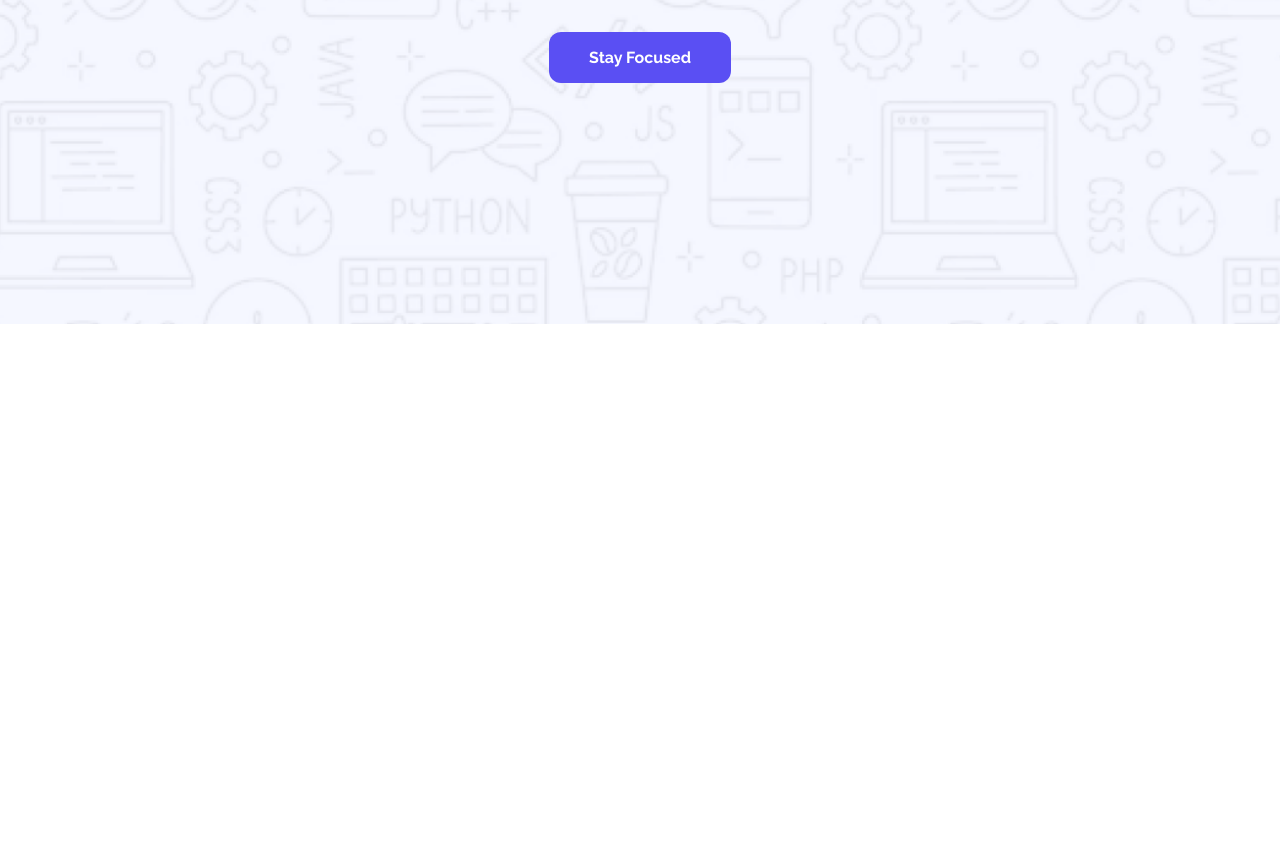
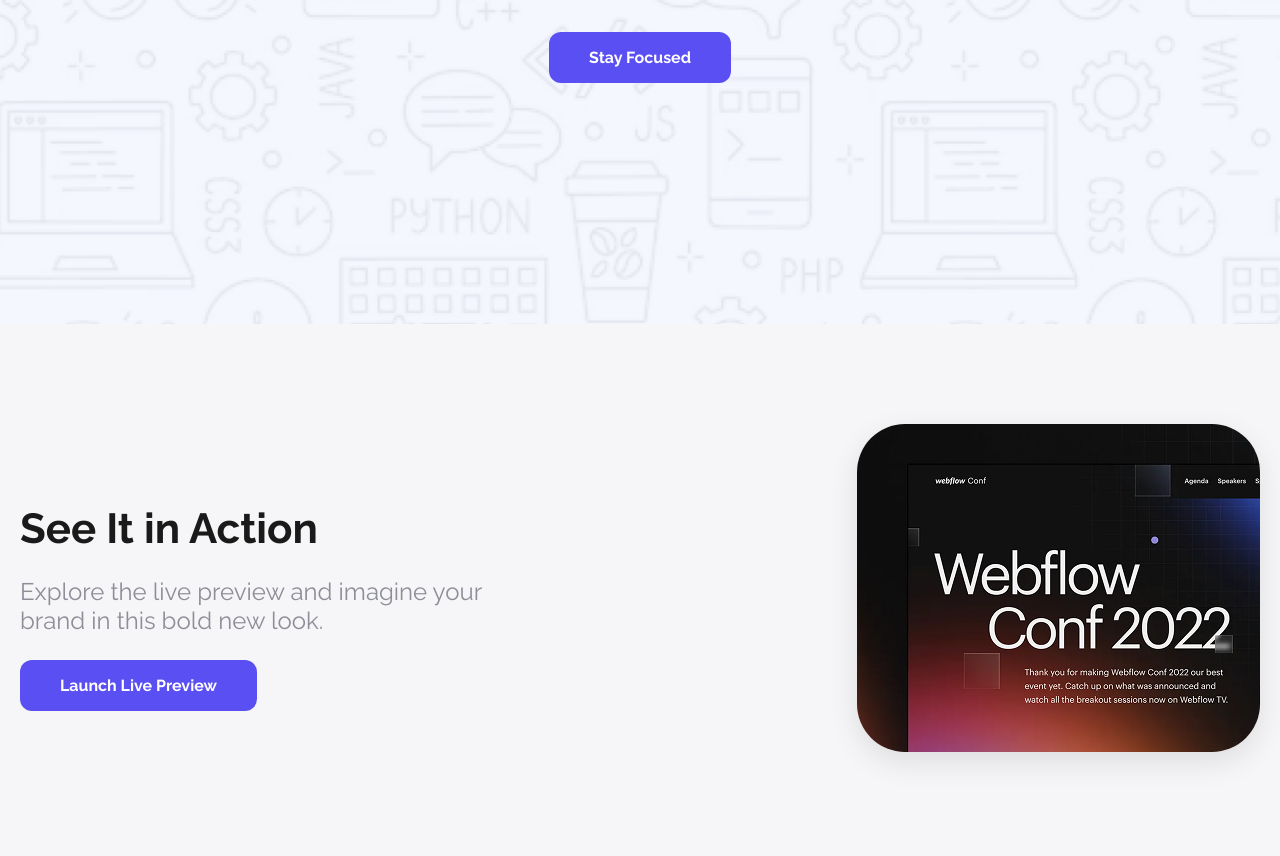
Before and after one commit to Shoikot-007/darkflow-website, a plain HTML site: page index.html in a window 1280 px wide. Shown: the part 476-1332 px from the top of the page. Before the commit the page ends 800 px from the top, so only its background shows below. Drawn offline with Linux system fonts and the light colour scheme.

Commit message:
added the action section

```diff
--- a/index.html
+++ b/index.html
@@ -30,7 +30,20 @@
       </div>
     </header>
 
-    <main></main>
+    <main>
+      <section class="action-section">
+        <div class="action-wrapper">
+          <div class="action-content">
+            <h2>See It in Action</h2>
+            <p>Explore the live preview and imagine your brand in this bold new look.</p>
+            <a href="#" class="btn">Launch Live Preview</a>
+          </div>
+          <div class="action-image">
+            <img src="assets/wc-mini.png" alt="Webflow Conf 2022" />
+          </div>
+        </div>
+      </section>
+    </main>
 
     <footer></footer>
   </body>
--- a/styles/style.css
+++ b/styles/style.css
@@ -71,3 +71,52 @@
   font-size: 34px;
   color: #5a4ff3;
 }
+
+/* Action Section */
+.action-section {
+  display: flex;
+  justify-content: center;
+  align-items: center;
+  padding: 100px 0;
+  background-color: #f6f6f8;
+}
+
+.action-wrapper {
+  display: flex;
+  justify-content: space-between;
+  align-items: center;
+  max-width: 1280px;
+  width: 100%;
+  padding: 0 20px;
+  box-sizing: border-box;
+}
+
+.action-content {
+  max-width: 500px;
+  flex-grow: 1;
+}
+
+.action-content h2 {
+  font-size: 42px;
+  font-weight: 700;
+  color: #1a1a1a;
+  margin-bottom: 20px;
+}
+
+.action-content p {
+  font-size: 24px;
+  color: #8d8e98;
+  margin-bottom: 25px;
+}
+
+.action-image {
+  flex-shrink: 0;
+  margin-left: 80px;
+}
+
+.action-image img {
+  max-width: 100%;
+  height: auto;
+  border-radius: 48px;
+  box-shadow: 0 10px 30px rgba(0, 0, 0, 0.1);
+}
```
